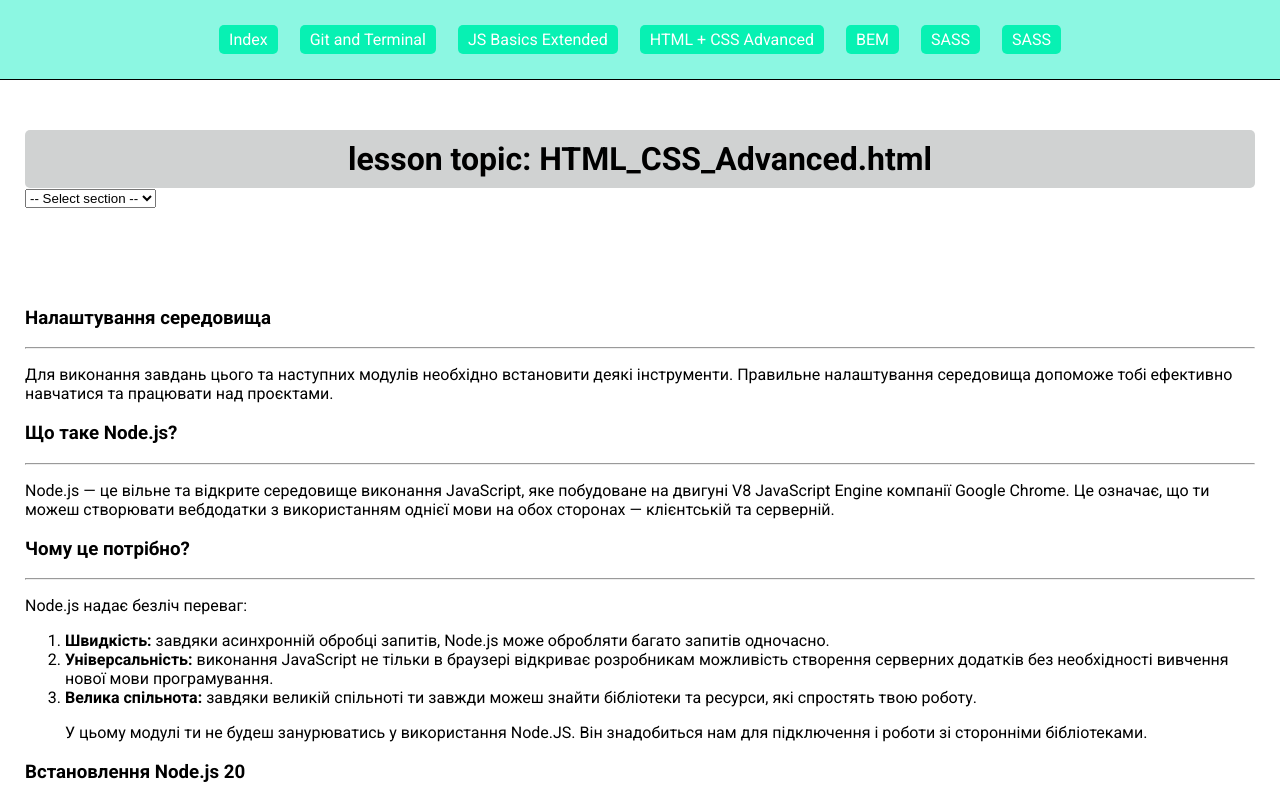
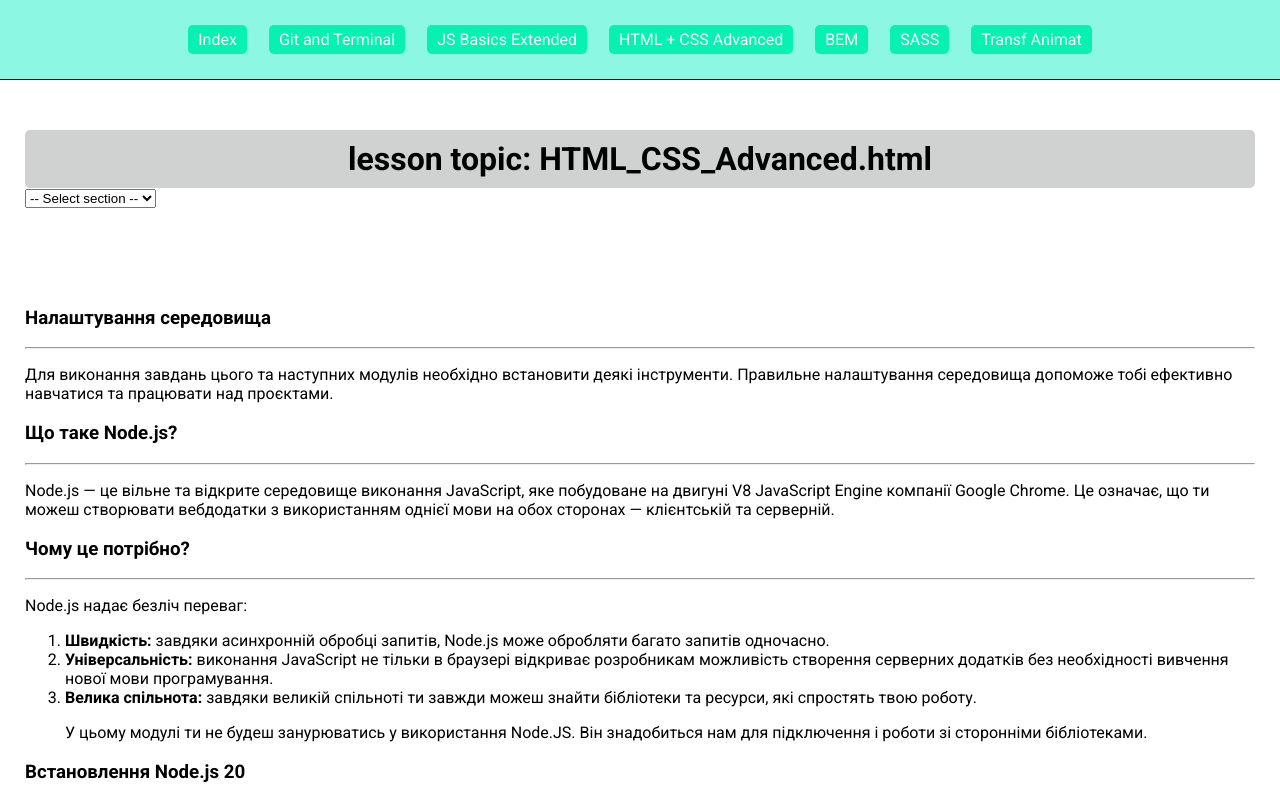
Before and after one commit to Gennadiy99/Conspect-Mate-academy, a plain HTML site: page HTML_CSS_Advanced.html in a window 1280 px wide. Shown: the top 800 px of the page. Drawn offline with Linux system fonts and the light colour scheme.

Commit message:
add title navbar

```diff
--- a/HTML_CSS_Advanced.html
+++ b/HTML_CSS_Advanced.html
@@ -28,7 +28,7 @@
         <a href="HTML_CSS_Advanced.html">HTML + CSS Advanced</a>
         <a href="BEM.html">BEM</a>
         <a href="SASS.html">SASS</a>
-        <a href="Transf and Animations.html">SASS</a>
+        <a href="Transf and Animations.html">Transf Animat</a>
       </div>
     </section>
     <div class="container">
```
Also changed, not shown: JS_Basics _Extended.html (+1 -1 lines), index.html (+1 -1 lines).
